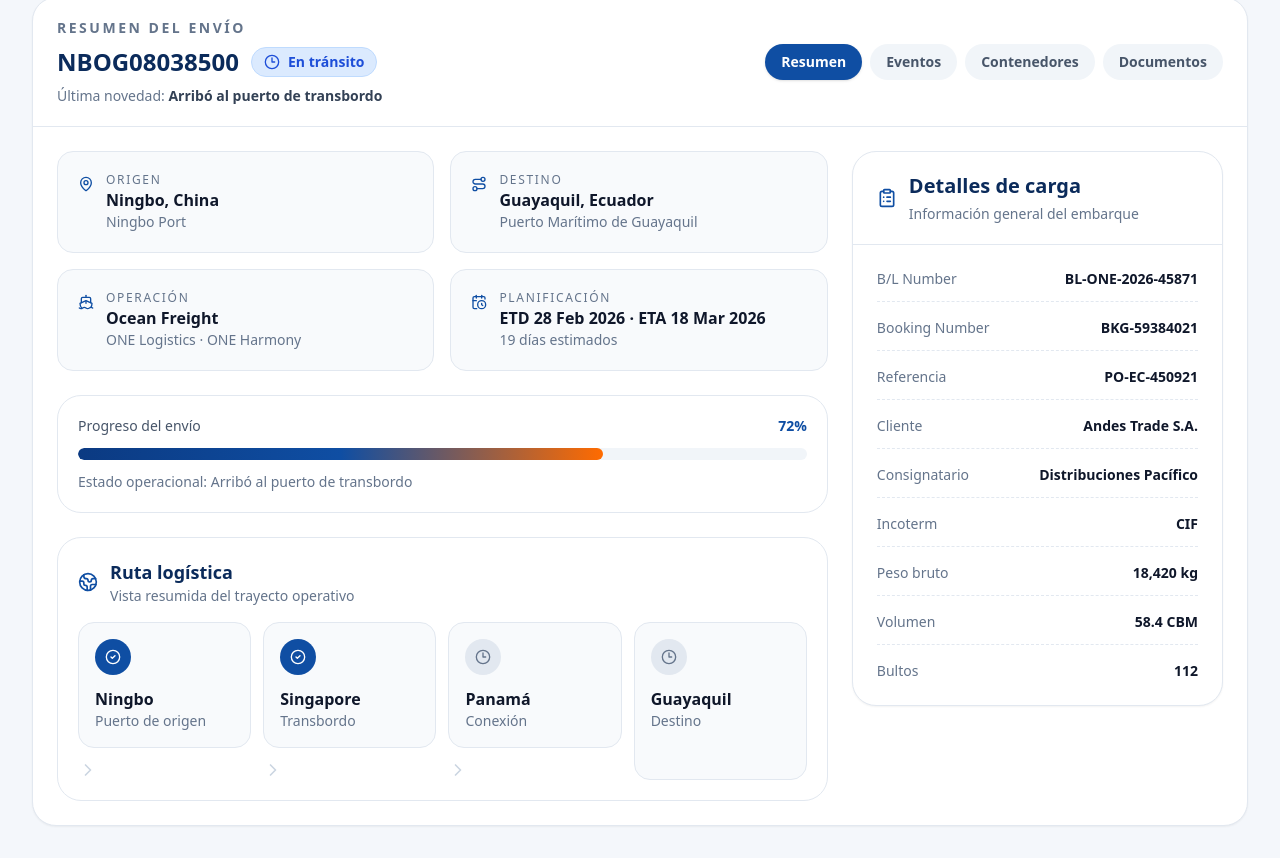
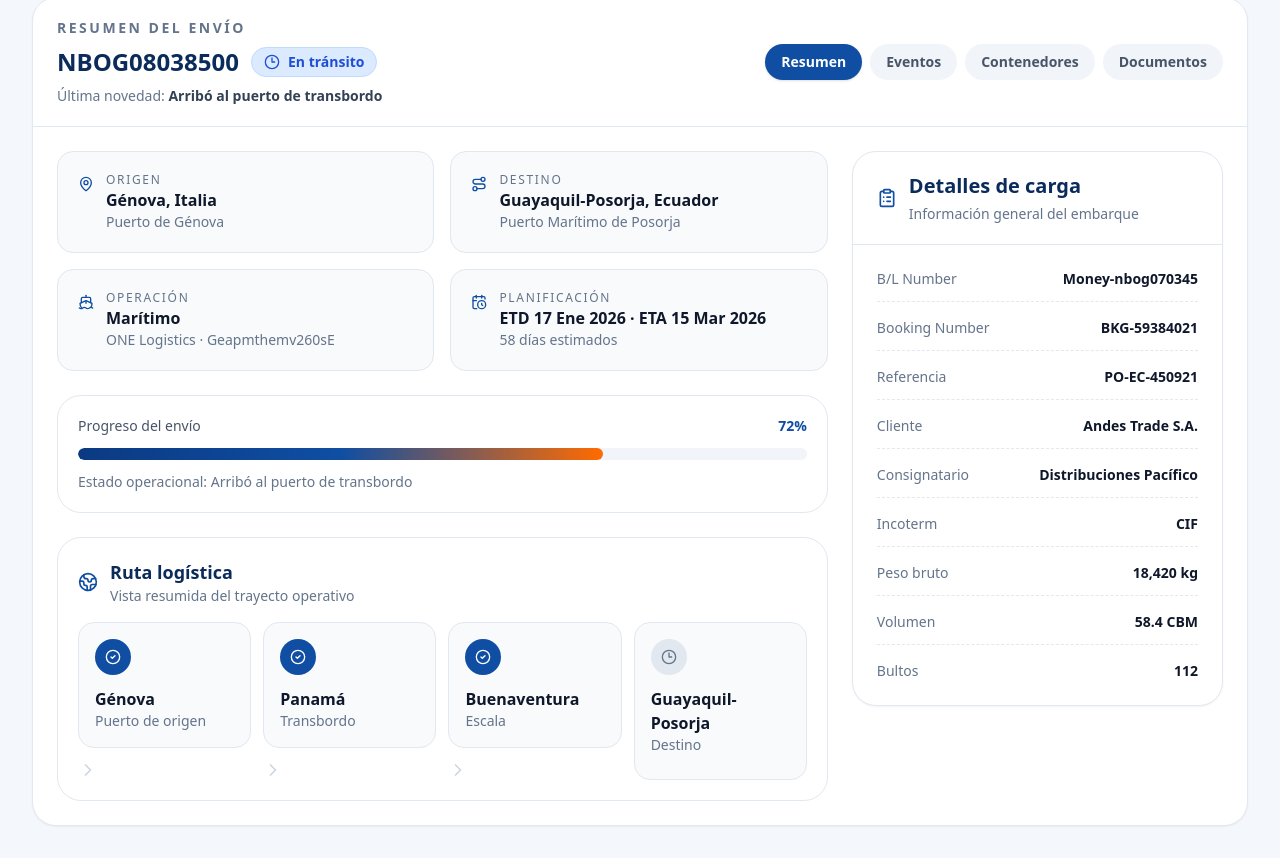
Before and after one commit to avelarde-hub/tracking-logistico, a React (Vite) app: page / in a window 1280 px wide. Shown: the part 736-1594 px from the top of the page. Built offline with nearby package versions, Linux system fonts and the light colour scheme.

Commit message:
Se actualizan datos

```diff
--- a/src/App.jsx
+++ b/src/App.jsx
@@ -36,22 +36,22 @@ const initialShipments = [
   {
     trackingNumber: "NBOG08038500",
     bookingNumber: "BKG-59384021",
-    blNumber: "BL-ONE-2026-45871",
+    blNumber: "Money-nbog070345",
     reference: "PO-EC-450921",
     carrier: "ONE Logistics",
-    serviceMode: "Ocean Freight",
+    serviceMode: "Marítimo",
     status: "In Transit",
     statusLabelEs: "En tránsito",
     statusTone: "blue",
-    origin: "Ningbo, China",
-    originPort: "Ningbo Port",
-    destination: "Guayaquil, Ecuador",
-    destinationPort: "Puerto Marítimo de Guayaquil",
-    vessel: "ONE Harmony",
+    origin: "Génova, Italia",
+    originPort: "Puerto de Génova",
+    destination: "Guayaquil-Posorja, Ecuador",
+    destinationPort: "Puerto Marítimo de Posorja",
+    vessel: "Geapmthemv260sE",
     voyage: "068E",
-    eta: "18 Mar 2026",
-    etd: "28 Feb 2026",
-    transitDays: 19,
+    eta: "15 Mar 2026",
+    etd: "17 Ene 2026",
+    transitDays: 58,
     customer: "Andes Trade S.A.",
     consignee: "Distribuciones Pacífico",
     grossWeight: "18,420 kg",
@@ -62,10 +62,10 @@ const initialShipments = [
     lastEventEs: "Arribó al puerto de transbordo",
     progress: 72,
     routePoints: [
-      { name: "Ningbo", type: "Puerto de origen", done: true },
-      { name: "Singapore", type: "Transbordo", done: true },
-      { name: "Panamá", type: "Conexión", done: false },
-      { name: "Guayaquil", type: "Destino", done: false },
+      { name: "Génova", type: "Puerto de origen", done: true },
+      { name: "Panamá", type: "Transbordo", done: true },
+      { name: "Buenaventura", type: "Escala", done: true },
+      { name: "Guayaquil-Posorja", type: "Destino", done: false },
     ],
     containers: [
       { id: "OOLU9452018", type: "40HC", status: "Loaded on vessel", seal: "SL829311", weight: "12,100 kg" },
@@ -78,38 +78,31 @@ const initialShipments = [
     ],
     milestones: [
       {
-        date: "07 Mar 2026 · 10:45",
+        date: "18 Feb 2026 · 10:45",
         title: "Puerto de transbordo",
-        detail: "La carga arribó al puerto intermedio y quedó pendiente de conexión al siguiente tramo.",
-        location: "Singapore",
+        detail: "La carga arribó al puerto intermedio.",
+        location: "Panamá",
         done: true,
       },
       {
-        date: "03 Mar 2026 · 22:10",
-        title: "Carga embarcada",
-        detail: "Los contenedores fueron cargados exitosamente en la nave ONE Harmony.",
-        location: "Ningbo Port",
+        date: "27 Feb 2026 · 22:10",
+        title: "Salida Transbordo",
+        detail: "La mercadería salió en el barco Geapmthemv260sE.",
+        location: "Panamá",
         done: true,
       },
       {
-        date: "02 Mar 2026 · 16:20",
-        title: "Recepción en terminal",
+        date: "07 Mar 2026 · 16:20",
+        title: "Escala",
         detail: "La terminal confirmó recepción documental y física de la carga.",
-        location: "Ningbo Port",
+        location: "Puerto Buenaventura",
         done: true,
       },
       {
-        date: "28 Feb 2026 · 09:00",
-        title: "Booking confirmado",
-        detail: "Reserva confirmada para salida internacional con servicio marítimo regular.",
-        location: "China",
-        done: true,
-      },
-      {
-        date: "18 Mar 2026 · Estimado",
+        date: "15 Mar 2026 · Estimado",
         title: "Arribo a destino",
-        detail: "Arribo estimado al puerto de Guayaquil, sujeto a condiciones operativas y navieras.",
-        location: "Guayaquil",
+        detail: "Arribo estimado al puerto de Posorja-Guayaquil, sujeto a condiciones operativas y navieras.",
+        location: "Posorja-Guayaquil",
         done: false,
       },
     ],
```
